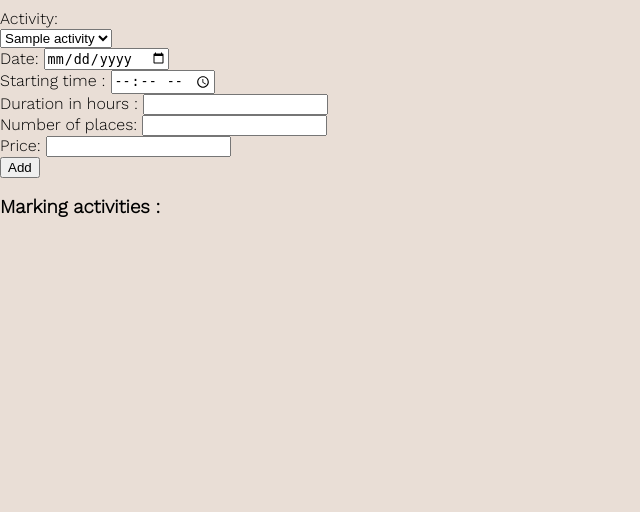
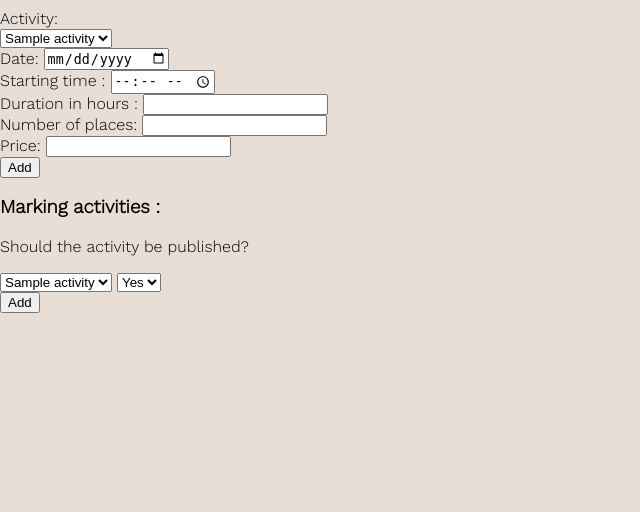
Before and after one commit to albercm30/zoowebapp, a Flask app: page /activity in a window 1280 px wide. Shown: the part 772-1284 px from the top of the page, without its empty margins (0-640 px from the left). Run offline with Flask 2, Linux system fonts and the light colour scheme; a user stored in the database is signed in; tables that the repository leaves empty hold one stand-in row (values such as "Sample post").

Commit message:
marking stuf

```diff
--- a/WebAppProject/main.py
+++ b/WebAppProject/main.py
@@ -46,7 +46,7 @@ def add_activity():
     cheduleds = model.Scheduledactivity.query.order_by(model.Scheduledactivity.id.desc()).all()
     return render_template("main/activity.html",activities=activities, cheduleds=cheduleds)
 
-@bp.route("/activitys",methods=["POST"])
+@bp.route("/activitysched",methods=["POST"])
 @flask_login.login_required
 def add_schedule():
     # activity_title, date, starting_time,duration, places, price
@@ -66,3 +66,22 @@ def add_schedule():
     activities = model.Activity.query.order_by(model.Activity.id.desc()).all()
     cheduleds = model.Scheduledactivity.query.order_by(model.Scheduledactivity.id.desc()).all()
     return render_template("main/activity.html",activities=activities, cheduleds=cheduleds)
+
+
+@bp.route("/activitymark",methods=["POST"])
+@flask_login.login_required
+def mark_activity():
+    # activity_title, date, starting_time,duration, places, price
+    activity_title = request.form.get("activity_title")
+    activity = model.Activity.query.filter_by(title=activity_title).first()
+    is_it_marked = request.form.get("is_it_marked")
+    if is_it_marked == "Yes":
+        is_it_marked = True
+    else :
+        is_it_marked = False
+    setattr(activity, 'is_marked', is_it_marked)
+    db.session.commit()
+    flash("You've successfully added scheduled the activityy")
+    activities = model.Activity.query.order_by(model.Activity.id.desc()).all()
+    cheduleds = model.Scheduledactivity.query.order_by(model.Scheduledactivity.id.desc()).all()
+    return render_template("main/activity.html",activities=activities, cheduleds=cheduleds)
--- a/WebAppProject/templates/main/activity.html
+++ b/WebAppProject/templates/main/activity.html
@@ -6,6 +6,7 @@
 </section>
 
 {% for activity in activities %}
+{% if activity.is_marked %}
 <div class="activity">
     <h3>{{ activity.title }}</h3>
         <div class="description">
@@ -23,7 +24,8 @@
 
     </div>
 </div>
-    {% endfor %}
+{%endif%}
+{% endfor %}
 
 {% if current_user.is_manager %}
 <div>
@@ -62,8 +64,21 @@
     </form>
 </div>
 <div>
+    <form action="{{ url_for('main.mark_activity') }}" method="post">
     <h3> Marking activities :</h3>
+    <p>Should the activity be published?</p>
+        <select name="activity_title" >
+            {% for activity in activities %}
+                <option>{{ activity.title}}</option>
+            {% endfor %}
+        </select>
 
+        <select name="is_it_marked" >
+            <option>Yes</option>
+            <option>No</option>
+        </select>
+        <div><input type="submit" value="Add"/></div>
+    </form>
 </div>
 {% endif %}
 {% endblock %}
```
